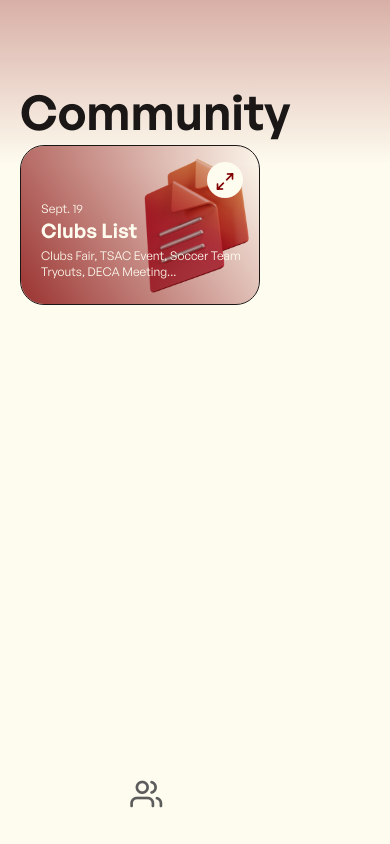
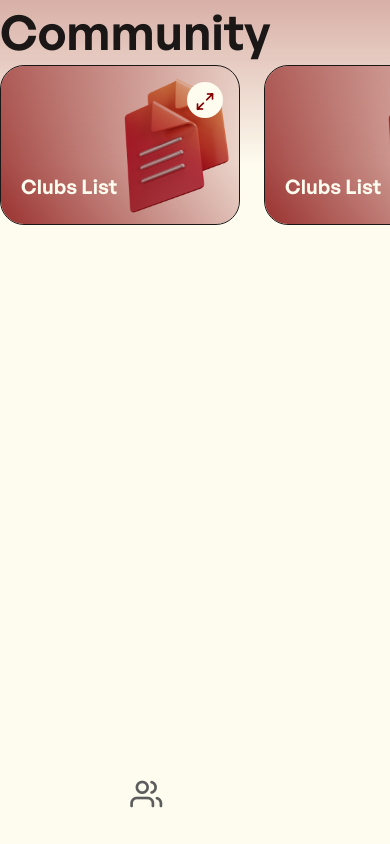
Before and after one commit to Trudeau-SAC/pethsapp-2.0, a React Native app: screen /Community in a window 390 px wide. Built offline with nearby package versions, Linux system fonts and the light colour scheme.

Commit message:
Add CardList component

```diff
--- /dev/null
+++ b/components/CardList.js
@@ -0,0 +1,26 @@
+import { ScrollView, View } from 'react-native';
+import { useTheme } from '@react-navigation/native';
+import RectangleCard from './RectangleCard';
+
+/**
+ * A horizontal scroll view containing multiple cards
+ * @param {object} data List of objects that contain data for each card
+ */
+export default function CardList({ data }) {
+  const theme = useTheme();
+
+  const cards = data.map((item, index) => (
+    <View
+      key={index}
+      style={{ marginRight: index == data.length - 1 ? 0 : theme.spacing.s6 }}
+    >
+      <RectangleCard {...item} />
+    </View>
+  ));
+
+  return (
+    <ScrollView style={{ flexGrow: 0 }} horizontal>
+      {cards}
+    </ScrollView>
+  );
+}
--- a/components/Layout.js
+++ b/components/Layout.js
@@ -1,4 +1,4 @@
-import { StyleSheet, ScrollView, View, Dimensions } from 'react-native';
+import { StyleSheet, ScrollView, View } from 'react-native';
 import { useSafeAreaInsets } from 'react-native-safe-area-context';
 import { useTheme } from '@react-navigation/native';
 import { LinearGradient } from 'expo-linear-gradient';
@@ -9,26 +9,20 @@ import { LinearGradient } from 'expo-linear-gradient';
  */
 export default function Layout({ children, hasTabBar }) {
   const insets = useSafeAreaInsets();
-  const windowWidth = Dimensions.get('window').width;
   const theme = useTheme();
 
   const styles = StyleSheet.create({
     container: {
       flex: 1,
-      paddingBottom: insets.bottom,
-    },
-    scrollView: {
-      minHeight: '100%',
-      paddingLeft: theme.spacing.s5,
-      paddingRight: theme.spacing.s5,
-      paddingBottom: hasTabBar ? theme.tabBarHeight - insets.bottom : 0,
+      paddingBottom: hasTabBar ? theme.tabBarHeight : insets.bottom,
+      paddingLeft: insets.left,
+      paddingRight: insets.right,
     },
     gradient: {
       position: 'absolute',
       height: 164,
-      width: windowWidth,
-      top: 0,
       left: 0,
+      right: 0,
     },
     topBackground: {
       backgroundColor: theme.colors.primary + '4D',
@@ -41,10 +35,9 @@ export default function Layout({ children, hasTabBar }) {
   });
 
   return (
-    <View style={styles.container}>
     <ScrollView
-        contentContainerStyle={styles.scrollView}
-        alwaysBounceVertical={false}
+      contentContainerStyle={styles.container}
+      alwaysBounceVertical={true}
     >
       {/* View so that when the screen bounces on IOS, the background is consistent */}
       <View style={styles.topBackground} />
@@ -56,6 +49,5 @@ export default function Layout({ children, hasTabBar }) {
       />
       {children}
     </ScrollView>
-    </View>
   );
 }
--- /dev/null
+++ b/constants/community.js
@@ -0,0 +1,35 @@
+export default {
+  Clubs: [
+    {
+      title: 'Clubs List',
+      navigateTo: 'Clubs List',
+      imageSource: require('../assets/graphics/clubs-list.png'),
+    },
+    {
+      title: 'Clubs List',
+      navigateTo: 'Clubs List',
+      imageSource: require('../assets/graphics/clubs-list.png'),
+    },
+    {
+      title: 'Clubs List',
+      navigateTo: 'Clubs List',
+      imageSource: require('../assets/graphics/clubs-list.png'),
+    },
+    {
+      title: 'Clubs List',
+      navigateTo: 'Clubs List',
+      imageSource: require('../assets/graphics/clubs-list.png'),
+    },
+    {
+      title: 'Clubs List',
+      navigateTo: 'Clubs List',
+      imageSource: require('../assets/graphics/clubs-list.png'),
+    },
+    {
+      title: 'Clubs List',
+      navigateTo: 'Clubs List',
+      imageSource: require('../assets/graphics/clubs-list.png'),
+    },
+  ],
+  Opportunities: [],
+};
--- a/screens/community/Community.js
+++ b/screens/community/Community.js
@@ -2,26 +2,18 @@ import { useTheme } from '@react-navigation/native';
 import RectangleCard from '../../components/RectangleCard';
 import Layout from '../../components/Layout';
 import Text from '../../components/Text';
+import data from '../../constants/community';
+import CardList from '../../components/CardList';
 
 const Community = ({ navigation }) => {
   const theme = useTheme();
 
   return (
     <Layout hasTabBar>
-      <Text
-        variant="heading2"
-        color="text"
-        style={{ marginTop: theme.spacing.s20 }}
-      >
+      <Text variant="heading2" color="text">
         Community
       </Text>
-      <RectangleCard
-        title="Clubs List"
-        subtitle="Clubs Fair, TSAC Event, Soccer Team Tryouts, DECA Meeting..."
-        supertitle="Sept. 19"
-        navigateTo="Clubs List"
-        imageSource={require('../../assets/graphics/clubs-list.png')}
-      />
+      <CardList data={data.Clubs} />
     </Layout>
   );
 };
```
Lines whose indentation alone changed are shown as unchanged.
